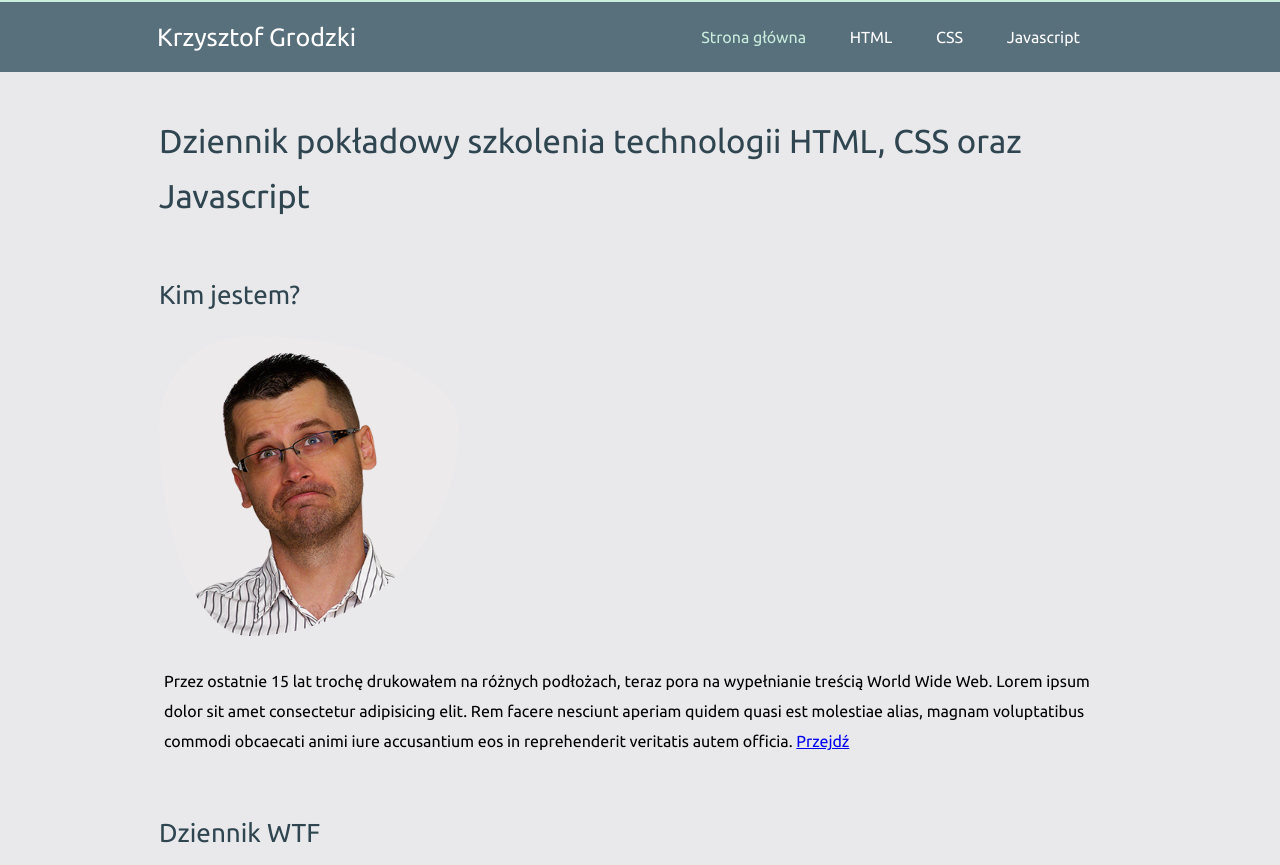
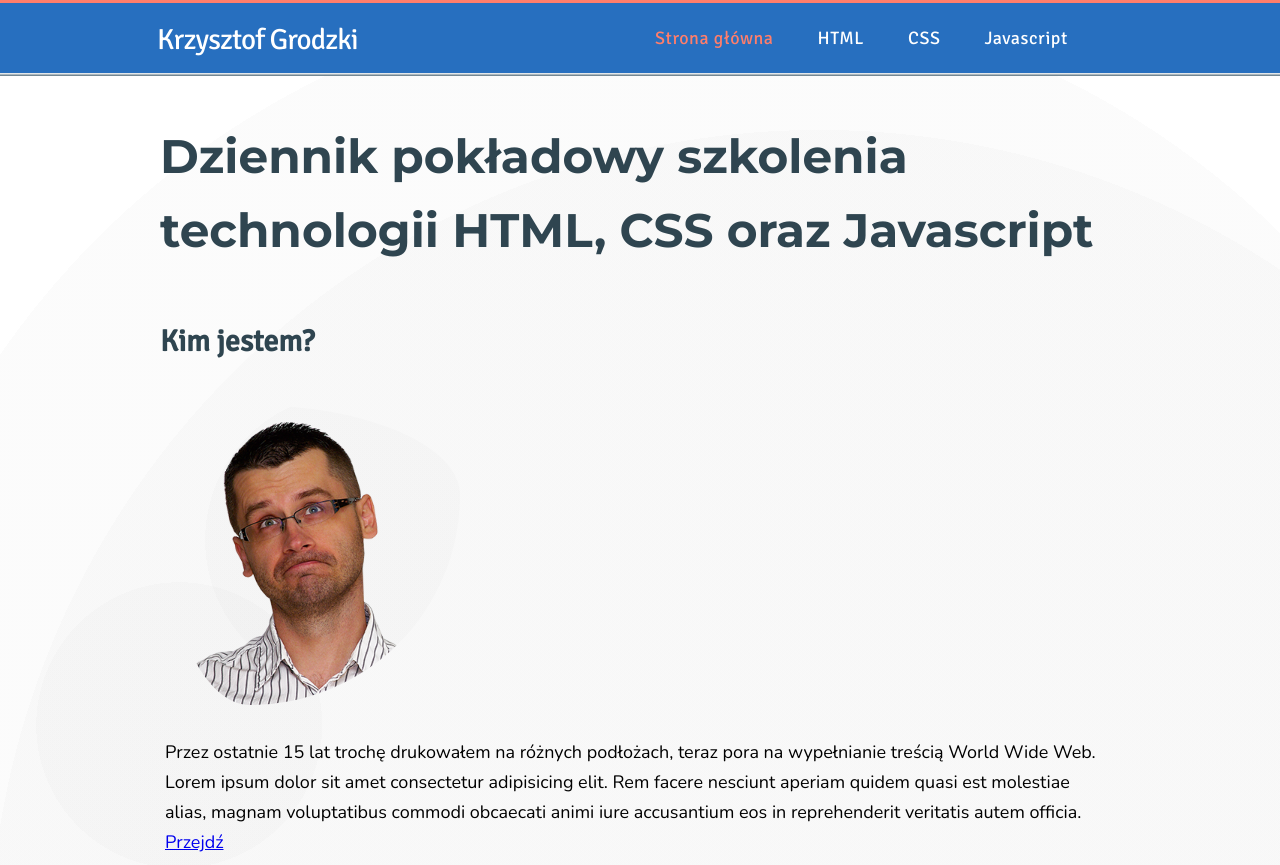
Before and after one commit to krzysztof-grodzki/homepage, a plain HTML site: page index.html in a window 1280 px wide. Shown: the top 865 px of the page. Drawn offline with nearby package versions, Linux system fonts and the light colour scheme.

Commit message:
change color and fonts

```diff
--- a/index.html
+++ b/index.html
@@ -32,11 +32,14 @@
           </nav>
         </div>
       </div>
+      <div class="waves"></div>
     </header>
 
     <main class="main">
       <header id="top">
-        <h1>Dziennik pokładowy szkolenia technologii HTML, CSS oraz Javascript</h1>
+        <h1>
+          Dziennik pokładowy szkolenia technologii HTML, CSS oraz Javascript
+        </h1>
       </header>
 
       <section>
@@ -80,12 +83,33 @@
           <h3>Tydzień 5</h3>
           <p>Mieć pojęcie o programowaniu</p>
         </article>
+
+        <article>
+          <h3>Tydzień 6</h3>
+          <p>Mieć pojęcie o programowaniu</p>
+        </article>
+
+        <article>
+          <h3>Tydzień 7</h3>
+          <p>Mieć pojęcie o programowaniu</p>
+        </article>
+
+        <article>
+          <h3>Tydzień 8</h3>
+          <p>Mieć pojęcie o programowaniu</p>
+        </article>
       </section>
     </main>
 
-    <footer>
-      Strona powstaje w trakcie szkolenia WTF 2020
-      <a href="#top"><br />Wróć na górę strony</a>
+    <footer class="footer">
+      <div class="footer__wrap">
+        <div class="footer__text">
+          Strona powstaje w trakcie szkolenia WTF: Co Ten Frontend?
+        </div>
+        <div class="footer__link">
+          <a class="footer__link--active" href="#top">Wróć na górę strony</a>
+        </div>
+      </div>
     </footer>
 
     <script src="main.js"></script>
--- a/style.css
+++ b/style.css
@@ -1,4 +1,4 @@
-@import url("https://fonts.googleapis.com/css2?family=Ubuntu:wght@400;500&display=swap");
+@import url("https://fonts.googleapis.com/css2?family=Montserrat:wght@700&family=Nunito:wght@300&family=Signika&display=swap");
 
 html {
   box-sizing: border-box;
@@ -13,16 +13,63 @@ html {
 body {
   margin: 0px;
   padding: 0px;
-  background: #e9e9ec;
-  font-family: "Ubuntu", Courier, monospace;
+  background-image: radial-gradient(
+      circle at 64% 45%,
+      hsla(206, 0%, 65%, 0.04) 0%,
+      hsla(206, 0%, 65%, 0.04) 58%,
+      transparent 58%,
+      transparent 100%
+    ),
+    radial-gradient(
+      circle at 14% 34%,
+      hsla(206, 0%, 65%, 0.04) 0%,
+      hsla(206, 0%, 65%, 0.04) 8%,
+      transparent 8%,
+      transparent 100%
+    ),
+    radial-gradient(
+      circle at 70% 94%,
+      hsla(206, 0%, 65%, 0.04) 0%,
+      hsla(206, 0%, 65%, 0.04) 40%,
+      transparent 40%,
+      transparent 100%
+    ),
+    radial-gradient(
+      circle at 54% 39%,
+      hsla(206, 0%, 65%, 0.04) 0%,
+      hsla(206, 0%, 65%, 0.04) 57%,
+      transparent 57%,
+      transparent 100%
+    ),
+    radial-gradient(
+      circle at 48% 89%,
+      hsla(206, 0%, 65%, 0.04) 0%,
+      hsla(206, 0%, 65%, 0.04) 21%,
+      transparent 21%,
+      transparent 100%
+    ),
+    linear-gradient(450deg, rgb(255, 255, 255), rgb(255, 255, 255));
 }
 
 .header {
-  font-family: "Ubuntu", Courier, monospace;
-  font-size: 16px;
-  line-height: 30px;
-  background: #586f7c;
-  border-top: 2px solid #c9eddc;
+  font-family: "Signika", sans-serif;
+  font-size: 18px;
+  line-height: 40px;
+  background: #276fbf;
+  border-top: 3px solid #ff7e6b;
+  position: fixed;
+  width: 100%;
+}
+
+.header__nav {
+  width: 500px;
+}
+
+.waves {
+  display: block;
+  position: relative;
+  height: 3px;
+  background: linear-gradient(180deg, rgba(255, 255, 255, 1) 0%, rgba(88, 111, 124, 1) 100%);
 }
 
 .navigation__wrapper {
@@ -30,15 +77,16 @@ body {
   justify-content: space-between;
   align-items: center;
   flex-wrap: wrap;
-  background: #586f7c;
   margin: 0 auto;
   max-width: 1000px;
 }
 
 .header-logo {
-  font-size: 25px;
+  padding-top: 4px;
+  font-size: 29px;
   padding-left: 15px;
   margin-left: 2px;
+  letter-spacing: -0.03em;
 }
 
 .header-logo a {
@@ -47,42 +95,44 @@ body {
 }
 
 h1 {
+  font-family: "Montserrat", sans-serif;
   color: #2f4550;
-  font-size: 33px;
-  line-height: 55px;
+  font-size: 47px;
+  line-height: 74px;
   font-weight: normal;
   margin-bottom: 30px;
+  margin-top: 100px;
 }
 
 h2 {
+  font-family: "Signika", sans-serif;
   color: #2f4550;
-  font-weight: normal;
-  font-size: 26px;
-  line-height: 45px;
+  font-size: 30px;
+  line-height: 49px;
   margin-top: 49px;
   margin-bottom: 19px;
 }
 
 h3 {
+  font-family: "Signika", sans-serif;
   color: #2f4550;
-
-  font-weight: normal;
-  font-size: 20px;
-  line-height: 36px;
+  font-size: 23px;
+  line-height: 40px;
   margin-top: 30px;
   margin-bottom: 12px;
 }
 
 .main {
+  font-family: "Nunito", sans-serif;
+  font-size: 18px;
   max-width: 1000px;
   margin: 0 auto;
   line-height: 30px;
-  padding: 19px;
+  padding: 20px;
 }
 
 .navigation {
-  background: #586f7c;
-  padding: 20px;
+  padding: 15px;
 }
 
 .navigation__link {
@@ -91,10 +141,11 @@ h3 {
   margin-right: 40px;
   padding-bottom: 24px;
   text-decoration: none;
+  letter-spacing: 0.03em;
 }
 
 .navigation__link:hover {
-  color: #c9eddc;
+  color: #ff7e6b;
   -webkit-transition: opacity 0.4s ease, width 0.4s ease;
   -moz-transition: opacity 0.4s ease, width 0.4s ease;
   -ms-transition: opacity 0.4s ease, width 0.4s ease;
@@ -103,7 +154,7 @@ h3 {
 }
 
 .navigation__link--homepage {
-  color: #c9eddc;
+  color: #ff7e6b;
 }
 
 a:after {
@@ -112,7 +163,7 @@ a:after {
   position: absolute;
   bottom: 0;
   left: 50%;
-  height: 2px;
+  height: 3px;
   width: 0;
   background: transparent;
 }
@@ -124,7 +175,7 @@ a:after {
 .navigation__link:hover:after {
   width: 100%;
   left: 0;
-  background: #c9eddc;
+  background: #ff7e6b;
 }
 
 p {
@@ -134,17 +185,37 @@ p {
   line-height: 30px;
 }
 
-footer {
-  color: #c9eddc;
-  background: #586f7c;
-  text-align: center;
-  padding-top: 20px;
-  padding-bottom: 20px;
-  display: block;
+.footer {
+  font-family: "Signika", sans-serif;
+  font-size: 18px;
+  padding: 15px;
+  color: #fff;
+  width: 100%;
+  background: #276fbf;
+}
+
+.footer__wrap {
+  display: flex;
+  justify-content: space-between;
+  flex-wrap: nowrap;
+  align-items: center;
+  margin: 0 auto;
+  max-width: 1000px;
+}
+
+.footer__text {
+  padding-left: 15px;
 }
 
 .photo {
+  margin-top: 20px;
   border-radius: 30% 70% 70% 30%/30% 30% 70% 70%;
   max-width: 300px;
-  background: #eceaea;
+  background-image: radial-gradient(
+    circle at 64% 45%,
+    hsla(206, 0%, 65%, 0.04) 0%,
+    hsla(206, 0%, 65%, 0.04) 58%,
+    transparent 58%,
+    transparent 100%
+  );
 }
```
